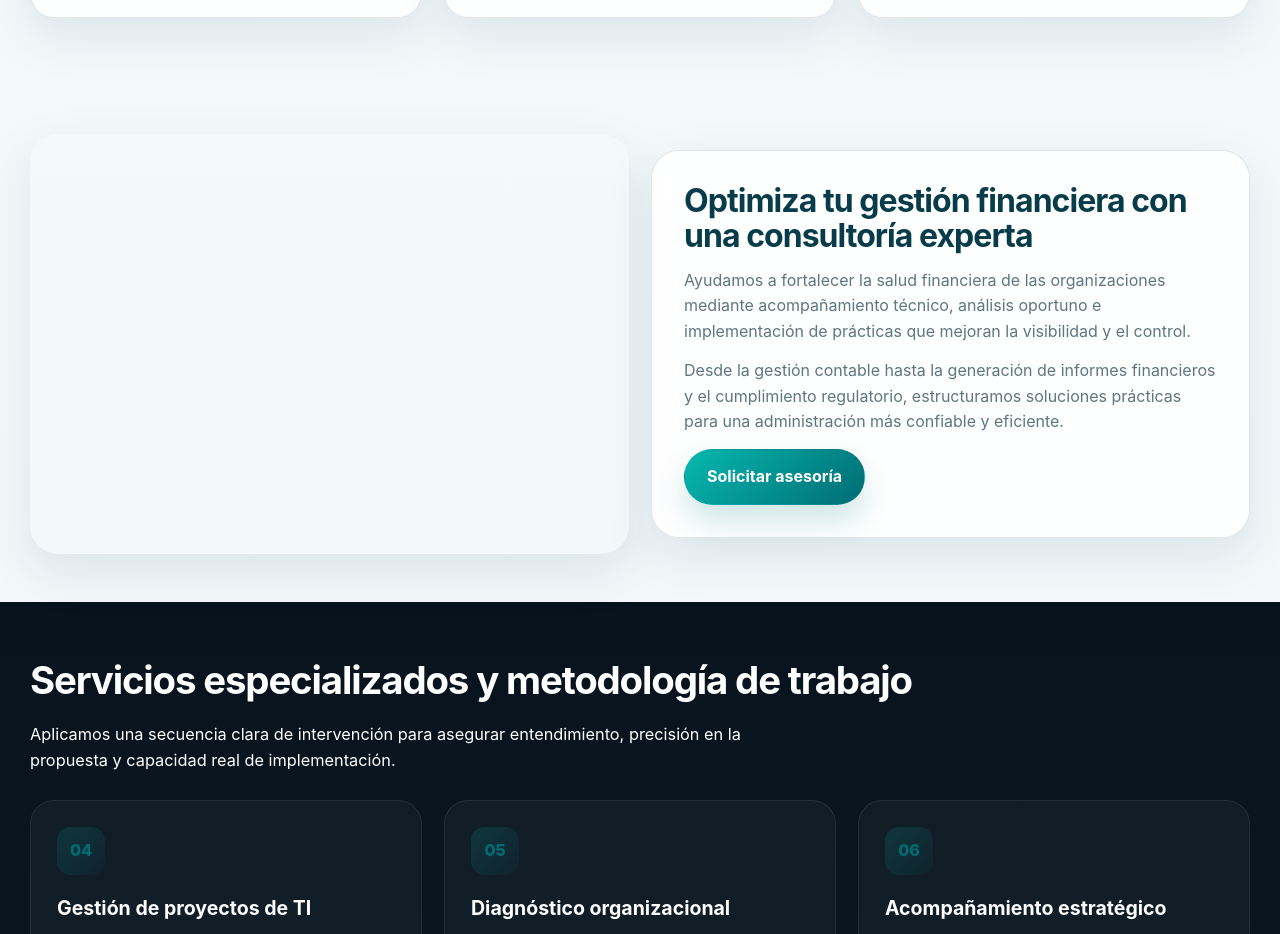
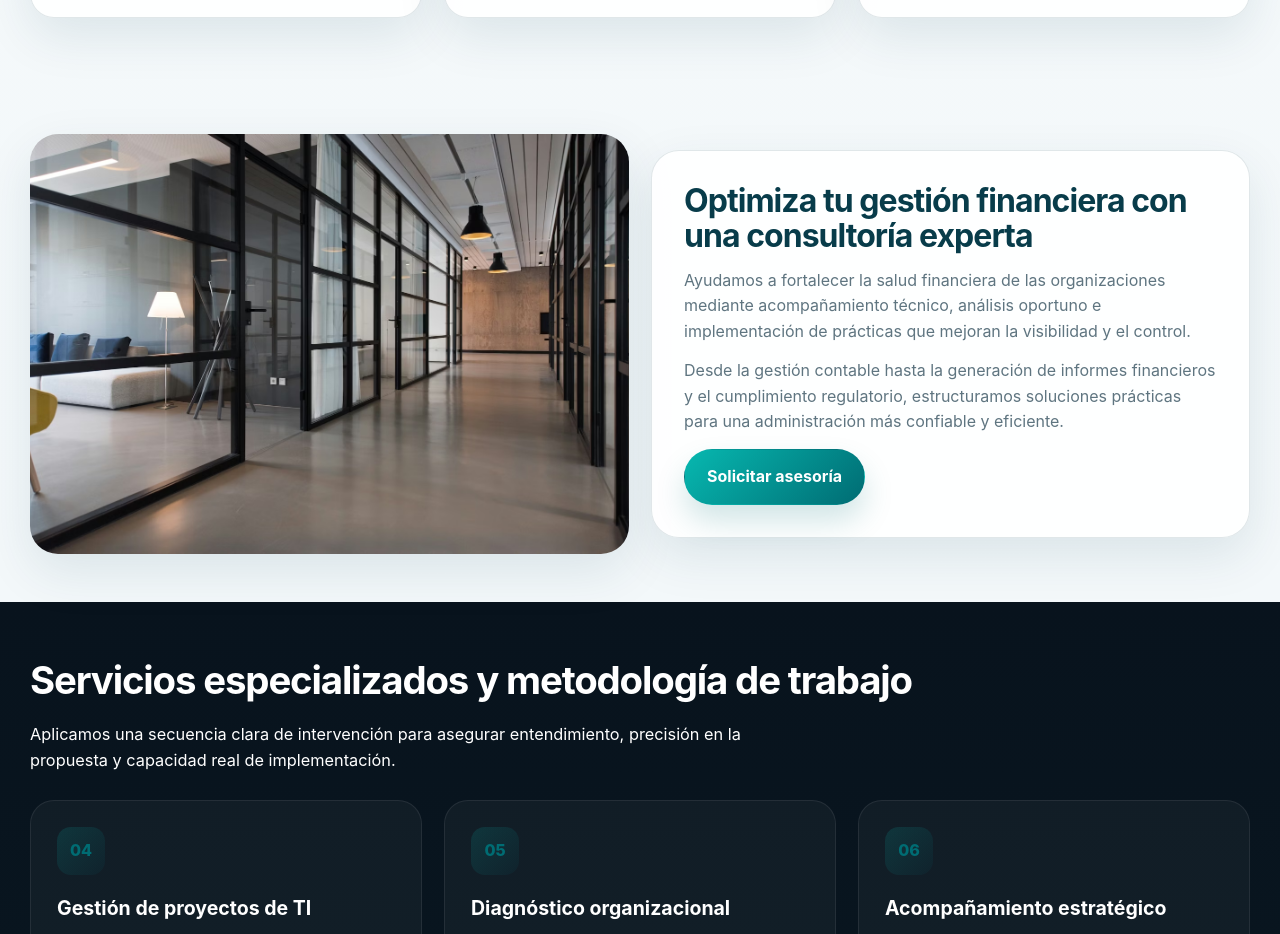
Before and after one commit to avelarde-hub/aserfintec-web, a plain HTML site: page index.html in a window 1280 px wide. Shown: the part 2215-3149 px from the top of the page. Drawn offline with Linux system fonts and the light colour scheme.

Commit message:
Se actualizan datos

```diff
--- a/css/styles.css
+++ b/css/styles.css
@@ -452,7 +452,7 @@ section {
   border-radius: 28px;
   overflow: hidden;
   box-shadow: var(--shadow);
-  background: url("./assets/gestion-financiera.jpg") center/cover no-repeat;
+  background: url("../assets/gestion-financiera.jpg") center/cover no-repeat;
 }
 
 .feature-copy {
```
